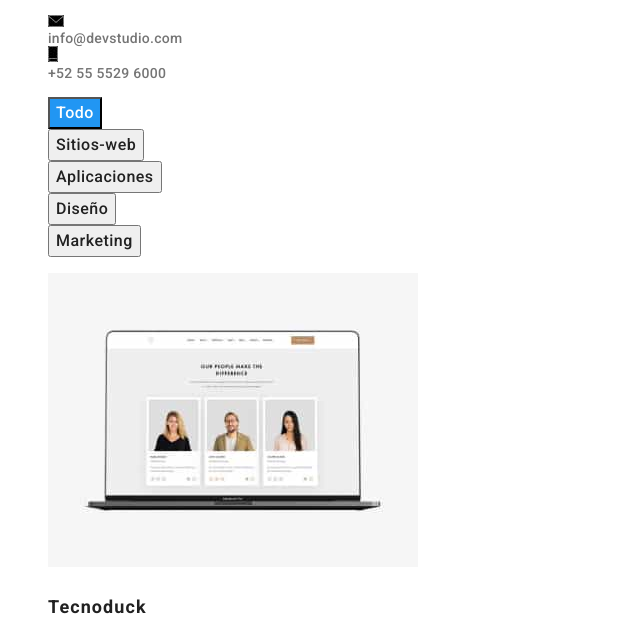
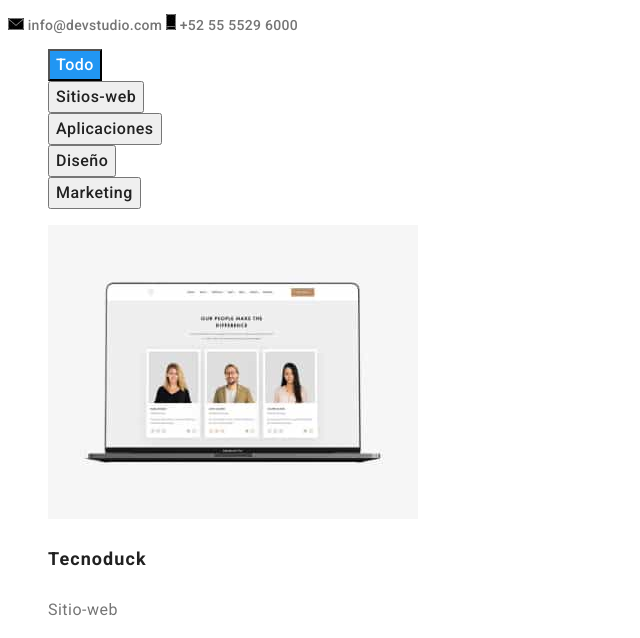
Before and after one commit to pandreamg/goit-markup-hw-02, a plain HTML site: page Portfolio.html in a window 1280 px wide. Shown: the part 106-744 px from the top of the page, without its empty margins (0-640 px from the left). Drawn offline with Linux system fonts and the light colour scheme.

Commit message:
reviewed

```diff
--- a/Portfolio.html
+++ b/Portfolio.html
@@ -21,16 +21,12 @@
       </ul>
     </nav>
       <!--Informacion de contacto-->
-      <ul class="siss">
-        <a>
-          <img src="images/sobre.jpg" alt="email">
-        </a>
-        <li><a class="link telephon" href="mailto:info@devstudio.com">info@devstudio.com</a></li>
-        <a>
-          <img src="images/teléfono.jpg" alt="tel">
-        </a>
-        <li><a class="link telephon" href="tel:+525555296000">+52 55 5529 6000</a></li>
-      </ul>
+      <p class="siss">
+        <img src="images/sobre.jpg" alt="email">
+        <a class="link telephon" href="mailto:info@devstudio.com">info@devstudio.com</a>
+        <img src="images/teléfono.jpg" alt="tel">
+        <a class="link telephon" href="tel:+525555296000">+52 55 5529 6000</a>
+      </p>
  </header>
  <main>
   <section>
```
